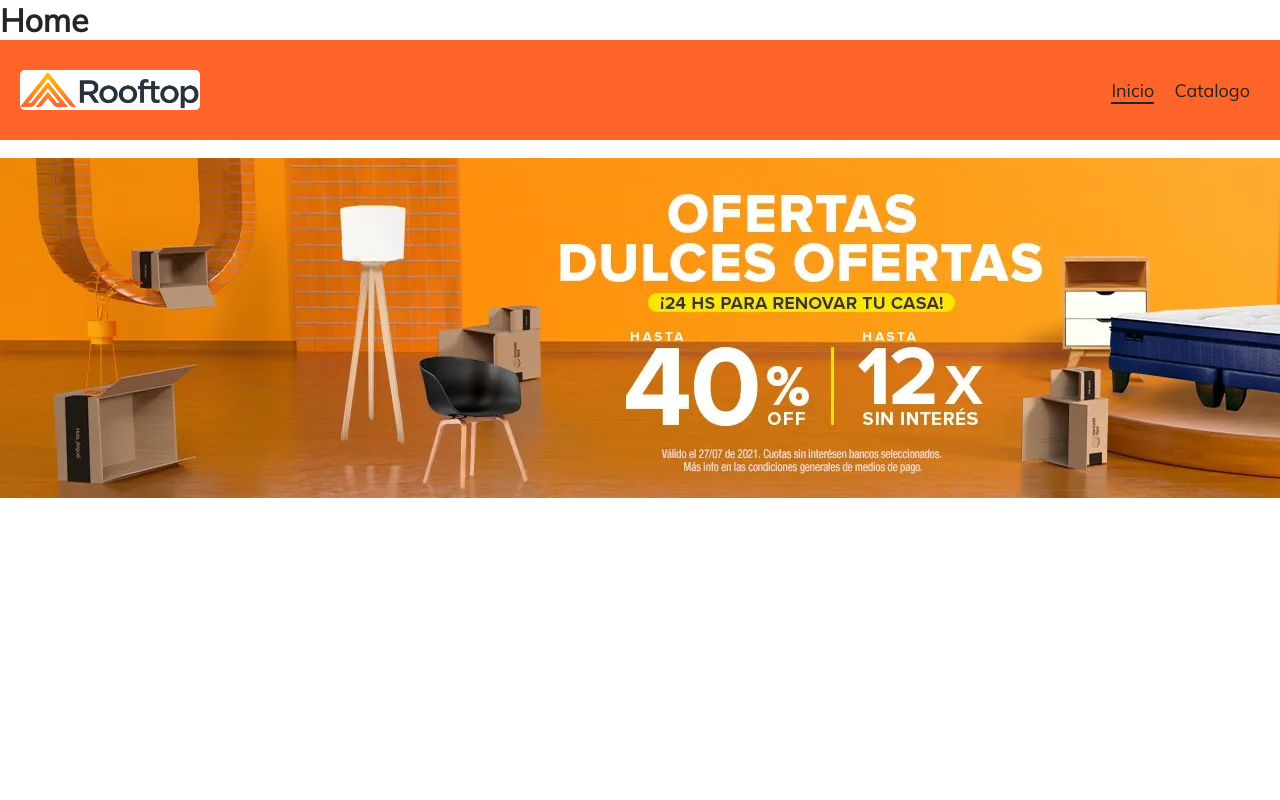
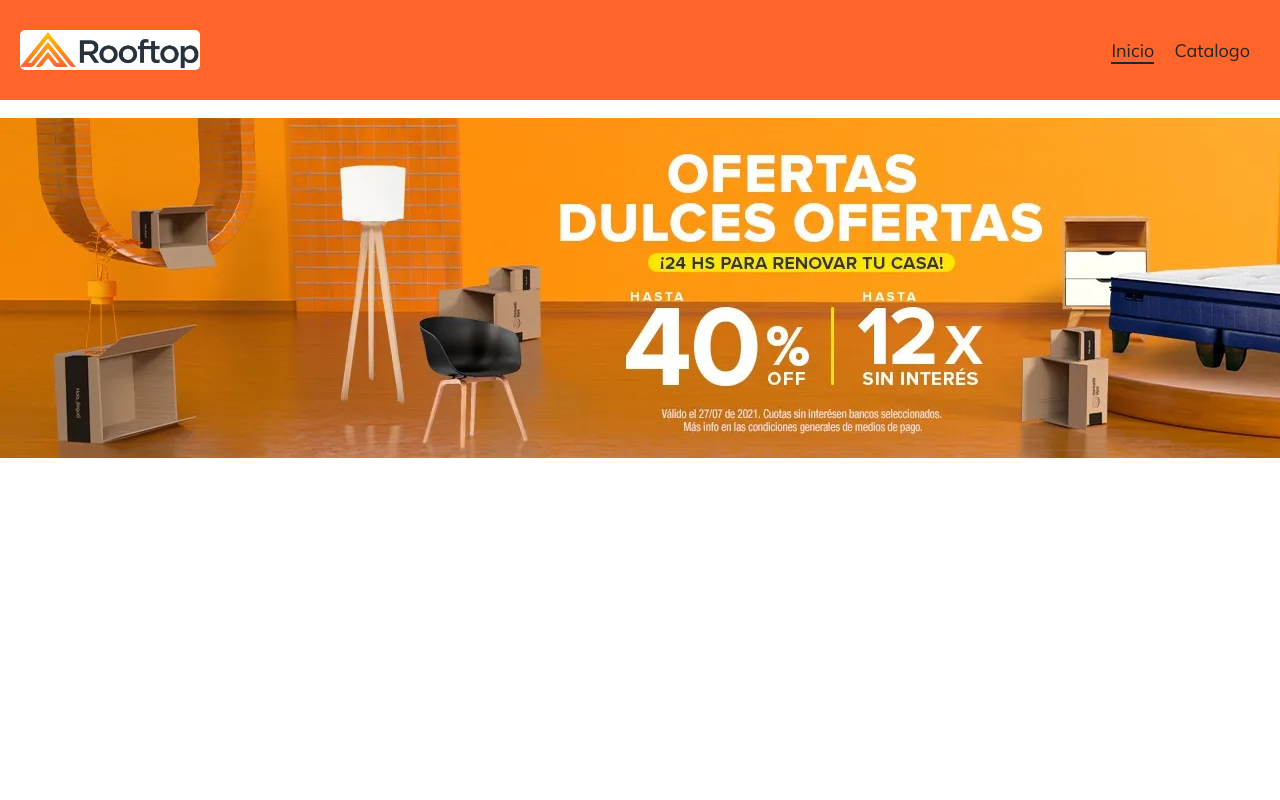
Before and after one commit to matiasj899/Rooftop-challenge-frontend, a React (Create React App) app: page / in a window 1280 px wide. Shown: the top 800 px of the page. Built offline with nearby package versions, Linux system fonts and the light colour scheme.

Commit message:
add  banner working

```diff
--- a/src/App.css
+++ b/src/App.css
@@ -1,8 +1,10 @@
+
 * {
     margin: 0;
     border: 0;
     padding: 0;
 }
+@import "~react-image-gallery/styles/css/image-gallery.css";
 
 h1, h2, p, nav, li, a {
     font-family: 'Mulish', sans-serif;
--- a/src/pages/Home/Banner.tsx
+++ b/src/pages/Home/Banner.tsx
@@ -8,9 +8,15 @@ const images: Array<any> = [
   {
     original: "./images/banner_2.jpg",
   },
+  {
+    original: "./images/banner_3.jpg",
+  },
 ];
 const Banner = () => {
-  return <ImageGallery items={images}></ImageGallery>;
+  return (<div>
+<ImageGallery  items={images} ></ImageGallery>
+  </div>)
+
 };
 
 export default Banner;
--- a/src/pages/Home/Home.tsx
+++ b/src/pages/Home/Home.tsx
@@ -4,7 +4,6 @@ import Banner from "./Banner";
 const Home = () => {
   return (
     <>
-    <h1>Home</h1>
       <Header></Header>
       <Banner></Banner>
     </>
```
Also changed, not shown: public/images/banner_3.jpg (added).
